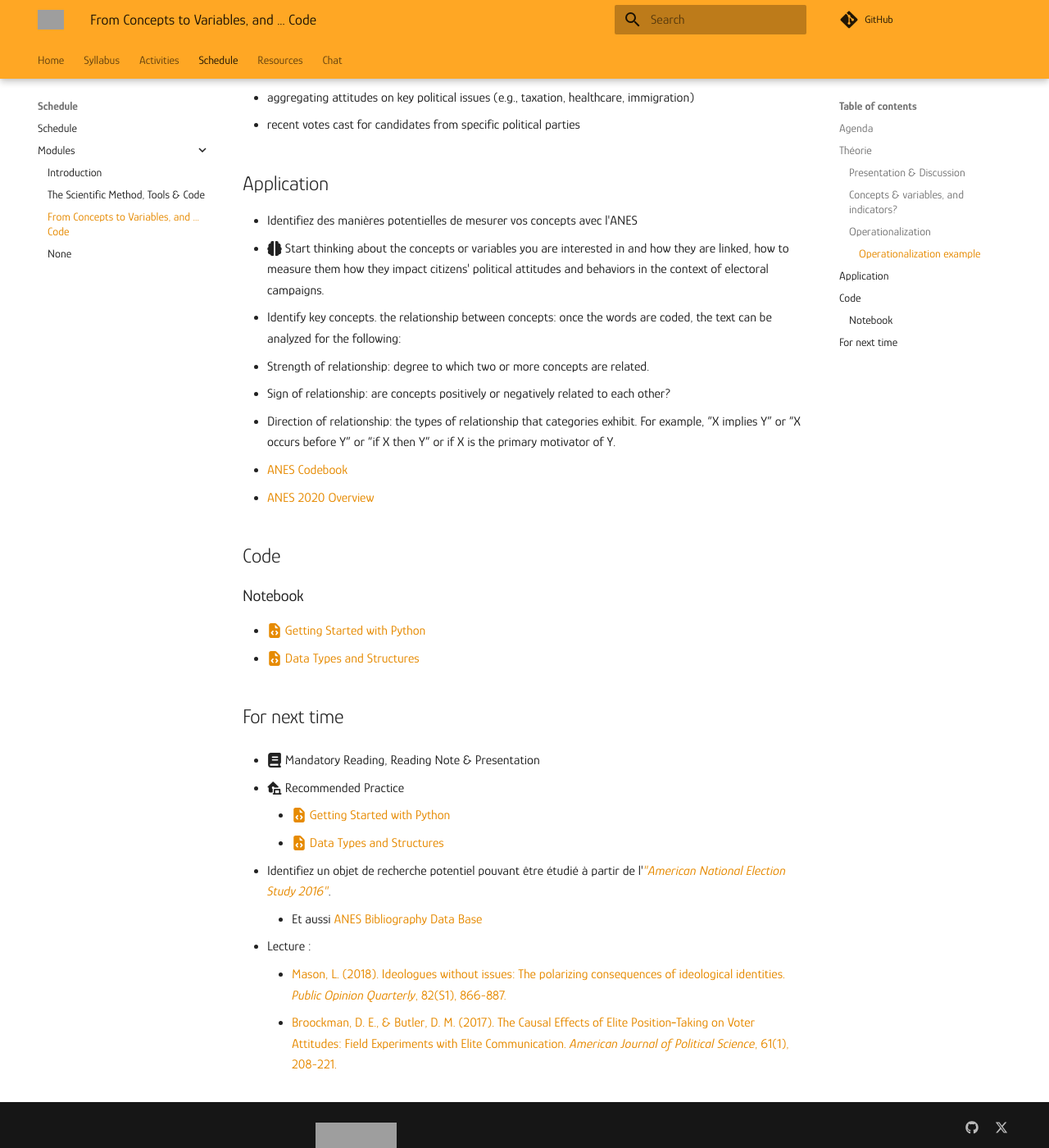
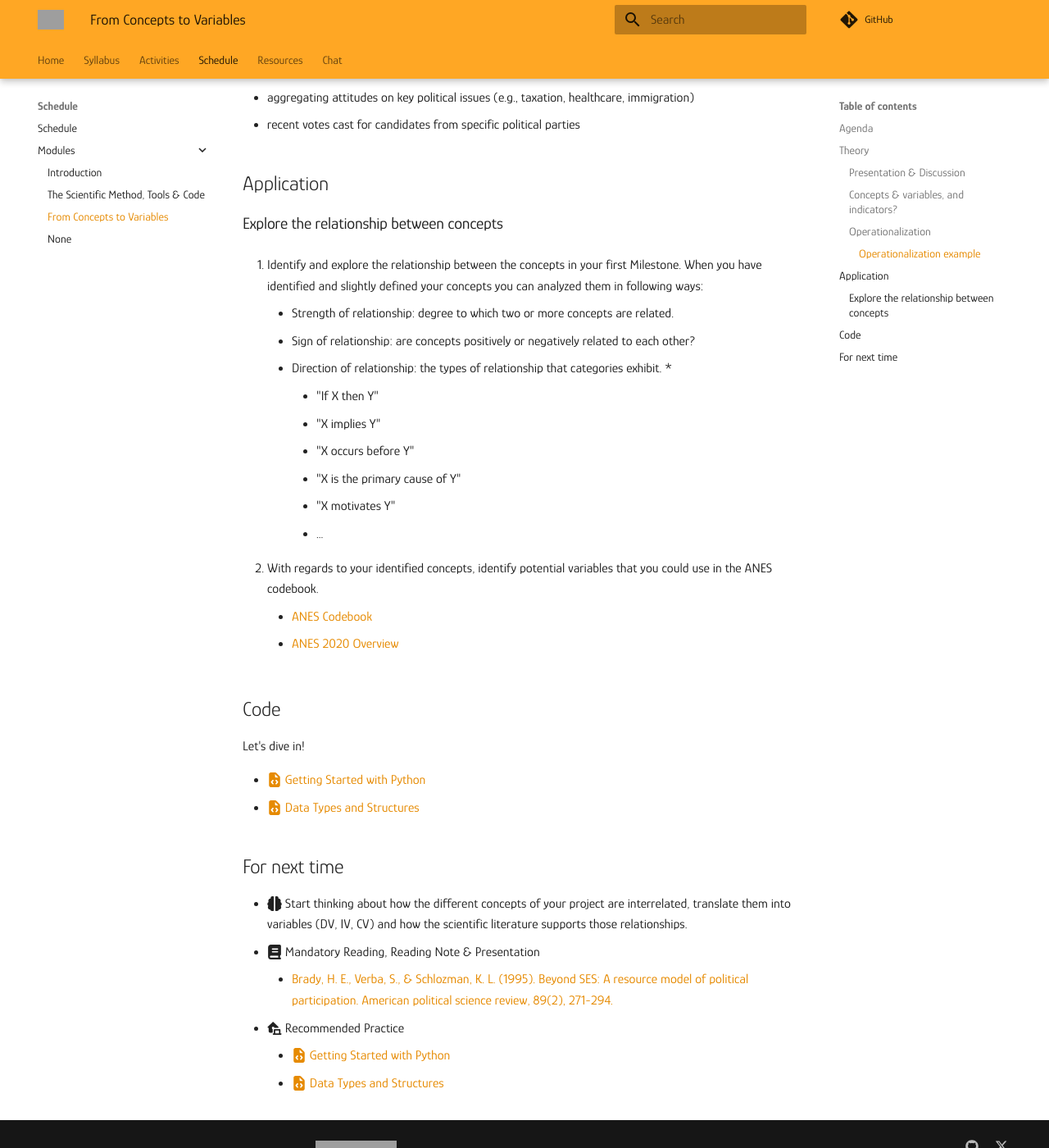
Before and after one commit to mickaeltemporao/data-analysis, an MkDocs documentation site: the page built from docs/modules/variables.md, in a window 1280 px wide and 1400 px high, scrolled down 1798 px. Shown: the whole window at 82% size. Built offline with MkDocs 1.6.1 and Material for MkDocs 9.7.7, drawn with Linux system fonts in a browser that asks for light colours; comment, search, counter and statistics services are not loaded; some of the changed text lies outside the part shown; grey boxes are pictures that could not be loaded.

Commit message:
updated variables class

```diff
--- a/docs/modules/variables.md
+++ b/docs/modules/variables.md
@@ -1,4 +1,4 @@
-# From Concepts to Variables, and ... Code
+# From Concepts to Variables
 
 ## Agenda
 - [ ] [Last Time](scientific-method.md)
@@ -6,14 +6,14 @@
     - Presentation & Discussion
     - Dependent and Independent Variables
 - [ ] Application
+    - M1 review, concepts, variables
     - ANES Data Overview
-    - M1 review, concepts, variables
 - [ ] Code
     - Voter Turnout & Code
     - Data Types and Structures
 
 
-## Théorie
+## Theory
 
 - [Warm-up :fontawesome-solid-square-poll-vertical:](https://app.wooclap.com/events/OHTNXA/)
 
@@ -51,36 +51,35 @@ The concept of political ideology can't be directly measured, but it can be oper
 
 ## Application
 
-- Identifiez des manières potentielles de mesurer vos concepts avec l'ANES
-- :fontawesome-solid-brain: Start thinking about the concepts or variables you are interested in and how they are linked, how to measure them how they impact citizens' political attitudes and behaviors in the context of electoral campaigns.
+### Explore the relationship between concepts
 
-1. Identify key concepts.
-the relationship between concepts: once the words are coded, the text can be analyzed for the following:
+1. Identify and explore the relationship between the concepts in your first Milestone.  When you have identified and slightly defined your concepts you can analyzed them in following ways:
+    - Strength of relationship: degree to which two or more concepts are related.
+    - Sign of relationship: are concepts positively or negatively related to each other?
+    - Direction of relationship: the types of relationship that categories exhibit. *
+        - "If X then Y"
+        - "X implies Y"
+        - "X occurs before Y"
+        - "X is the primary cause of Y"
+        - "X motivates Y"
+        - ...
 
-- Strength of relationship: degree to which two or more concepts are related.
-- Sign of relationship: are concepts positively or negatively related to each other?
-- Direction of relationship: the types of relationship that categories exhibit. For example, “X implies Y” or “X occurs before Y” or “if X then Y” or if X is the primary motivator of Y.
-
-- [ANES Codebook](https://electionstudies.org/anes_timeseries_2020_userguidecodebook_20220210/)
-- [ANES 2020 Overview](https://sda.berkeley.edu/sdaweb/docs/nes2020full/DOC/hcbkf01.htm)
+2. With regards to your identified concepts, identify potential variables that you could use in the ANES codebook.
+    - [ANES Codebook](https://electionstudies.org/anes_timeseries_2020_userguidecodebook_20220210/)
+    - [ANES 2020 Overview](https://sda.berkeley.edu/sdaweb/docs/nes2020full/DOC/hcbkf01.htm)
 
 ## Code
 
-### Notebook
+Let's dive in!
+
 - [:fontawesome-solid-file-code: Getting Started with Python](https://colab.research.google.com/github/mickaeltemporao/itds/blob/main/materials/01-getting-started.ipynb)
 - [:fontawesome-solid-file-code: Data Types and Structures](https://colab.research.google.com/github/mickaeltemporao/itds/blob/main/materials/02-data-types-and-structures.ipynb)
 
 
 ## For next time
+- :fontawesome-solid-brain: Start thinking about how the different concepts of your project are interrelated, translate them into variables (DV, IV, CV) and how the scientific literature supports those relationships.
 - :fontawesome-solid-book: Mandatory Reading, Reading Note & Presentation
-
-- :fontawesome-solid-laptop-house: Recommended Practice
+    - [Brady, H. E., Verba, S., & Schlozman, K. L. (1995). Beyond SES: A resource model of political participation. American political science review, 89(2), 271-294.](https://www.cambridge.org/core/journals/american-political-science-review/article/beyond-ses-aresource-model-of-political-participation/CE74BA78807755F0A09E589D631EB03E)
+- :fontawesome-solid-house-laptop: Recommended Practice
     - [:fontawesome-solid-file-code: Getting Started with Python](https://colab.research.google.com/github/mickaeltemporao/itds/blob/main/materials/01-getting-started.ipynb)
     - [:fontawesome-solid-file-code: Data Types and Structures](https://colab.research.google.com/github/mickaeltemporao/itds/blob/main/materials/02-data-types-and-structures.ipynb)
-
-- Identifiez un objet de recherche potentiel pouvant être étudié à partir de l'[*"American National Election Study 2016"*](https://electionstudies.org/wp-content/uploads/2018/12/anes_timeseries_2016_userguidecodebook.pdf).
-    - Et aussi [ANES Bibliography Data Base](https://electionstudies.org/papers-documents/anes-bibliography/)
-
-- Lecture :
-    - [Mason, L. (2018). Ideologues without issues: The polarizing consequences of ideological identities. *Public Opinion Quarterly*, 82(S1), 866-887.](https://academic.oup.com/poq/article/82/S1/866/4951269?login=true)
-    - [Broockman, D. E., & Butler, D. M. (2017). The Causal Effects of Elite Position‐Taking on Voter Attitudes: Field Experiments with Elite Communication. *American Journal of Political Science*, 61(1), 208-221.](https://onlinelibrary.wiley.com/doi/10.1111/ajps.12243)
```
Also changed, not shown: other parts of docs/modules/variables.md (+1 -1 lines).
